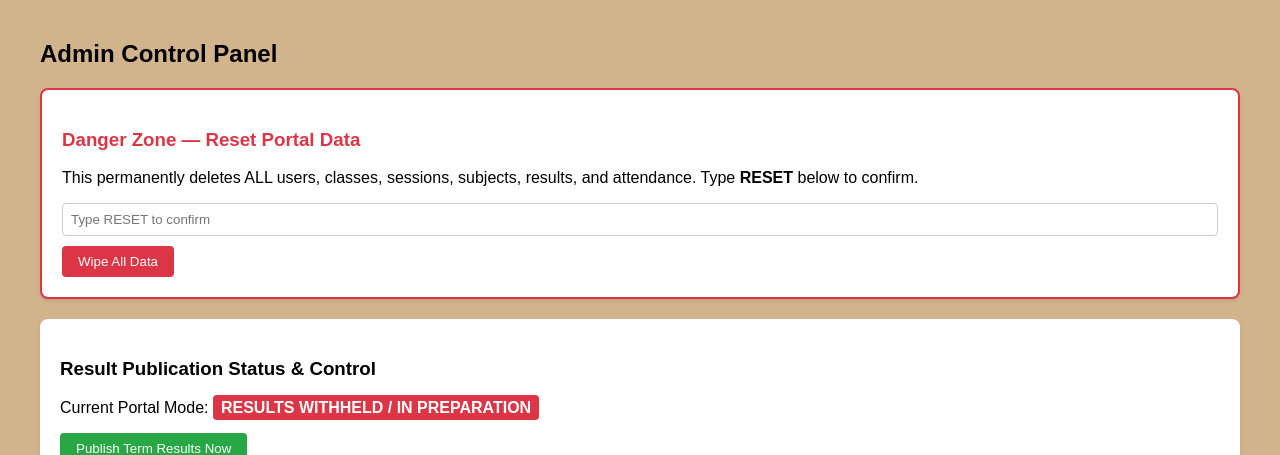
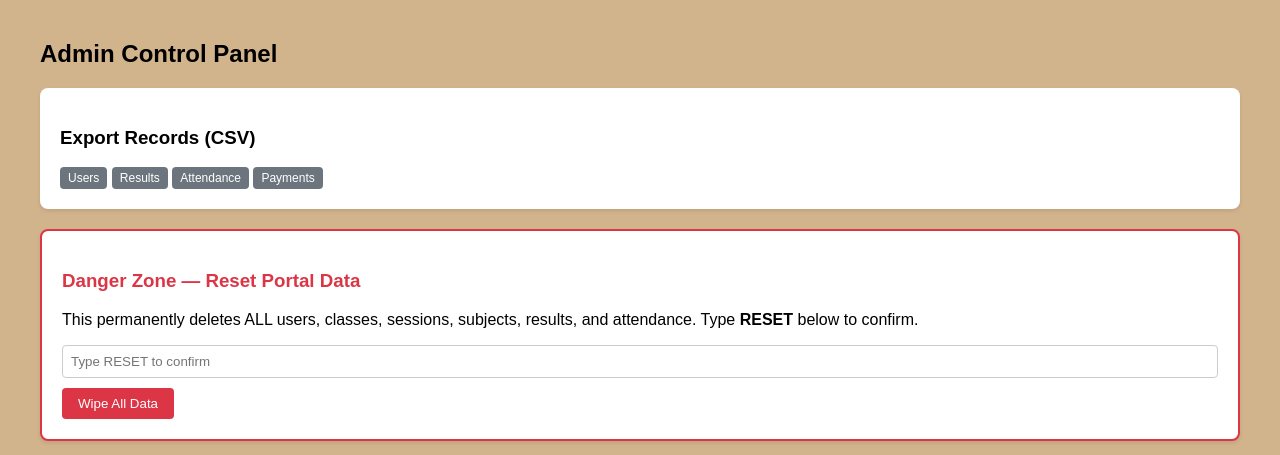
Before and after one commit to rufusofuzor123/prudenceinternationalschool_portal, a Flask app: page /admin/dashboard in a window 1280 px wide. Shown: the part 158-613 px from the top of the page. Run offline with Flask 3, Linux system fonts and the light colour scheme; a user stored in the database is signed in; data comes from the database, SQL or seed files in the repository; data that the repository does not hold is empty.

Commit message:
Add CSV export for users, results, attendance, and payments

```diff
--- a/app.py
+++ b/app.py
@@ -1,6 +1,6 @@
 import os
 import requests
-from flask import Flask, render_template, request, redirect, url_for, flash, abort
+from flask import Flask, render_template, request, redirect, url_for, flash, abort, Response
 from flask_sqlalchemy import SQLAlchemy
 from flask_login import LoginManager, UserMixin, login_user, logout_user, login_required, current_user
 from werkzeug.security import generate_password_hash, check_password_hash
@@ -654,6 +654,86 @@ def grade_class(assignment_id):
     return render_template("grade_class.html", assignment=assignment, student_results=student_results)
 
 
+@app.route("/admin/export/users")
+@login_required
+def export_users():
+    if current_user.role != "admin":
+        abort(403)
+    import csv, io
+    output = io.StringIO()
+    writer = csv.writer(output)
+    writer.writerow(["ID", "Full Name", "Username", "Role", "Email", "Class", "Fee Paid", "Parent Name", "Parent Email", "Parent Phone"])
+    for u in User.query.all():
+        writer.writerow([u.id, u.full_name, u.username, u.role, u.email or "", u.assigned_class or "", u.fee_paid, u.parent_name or "", u.parent_email or "", u.parent_phone or ""])
+    response = Response(output.getvalue(), mimetype="text/csv")
+    response.headers["Content-Disposition"] = "attachment; filename=users.csv"
+    return response
+
+
+@app.route("/admin/export/results")
+@login_required
+def export_results():
+    if current_user.role != "admin":
+        abort(403)
+    import csv, io
+    output = io.StringIO()
+    writer = csv.writer(output)
+    writer.writerow(["Student", "Class", "Subject", "CA1", "CA2", "Exam", "Total", "Grade", "Session"])
+    for r in AcademicResult.query.all():
+        writer.writerow([
+            r.student.full_name if r.student else "",
+            r.student.assigned_class if r.student else "",
+            r.subject.name if r.subject else "",
+            r.ca1_score, r.ca2_score, r.exam_score, r.total_score, r.grade,
+            r.session.name if r.session else ""
+        ])
+    response = Response(output.getvalue(), mimetype="text/csv")
+    response.headers["Content-Disposition"] = "attachment; filename=results.csv"
+    return response
+
+
+@app.route("/admin/export/attendance")
+@login_required
+def export_attendance():
+    if current_user.role != "admin":
+        abort(403)
+    import csv, io
+    output = io.StringIO()
+    writer = csv.writer(output)
+    writer.writerow(["Student", "Class", "Date", "Status", "Session"])
+    for a in Attendance.query.all():
+        writer.writerow([
+            a.student.full_name if a.student else "",
+            a.student.assigned_class if a.student else "",
+            a.date, a.status,
+            a.session.name if a.session else ""
+        ])
+    response = Response(output.getvalue(), mimetype="text/csv")
+    response.headers["Content-Disposition"] = "attachment; filename=attendance.csv"
+    return response
+
+
+@app.route("/admin/export/payments")
+@login_required
+def export_payments():
+    if current_user.role != "admin":
+        abort(403)
+    import csv, io
+    output = io.StringIO()
+    writer = csv.writer(output)
+    writer.writerow(["Student", "Class", "Reference", "Amount", "Date Paid", "Session"])
+    for p in Payment.query.all():
+        writer.writerow([
+            p.student.full_name if p.student else "",
+            p.student.assigned_class if p.student else "",
+            p.reference, p.amount, p.date_paid,
+            p.session.name if p.session else ""
+        ])
+    response = Response(output.getvalue(), mimetype="text/csv")
+    response.headers["Content-Disposition"] = "attachment; filename=payments.csv"
+    return response
+
+
 @app.route("/admin/dashboard", methods=["GET", "POST"])
 @login_required
 def admin_dashboard():
--- a/templates/admin_dashboard.html
+++ b/templates/admin_dashboard.html
@@ -1,6 +1,14 @@
 {% extends 'base.html' %}
 {% block content %}
 <h2>Admin Control Panel</h2>
+
+<div class="card no-print" style="margin-bottom:20px;">
+    <h3>Export Records (CSV)</h3>
+    <a href="{{ url_for('export_users') }}" class="btn btn-secondary btn-sm">Users</a>
+    <a href="{{ url_for('export_results') }}" class="btn btn-secondary btn-sm">Results</a>
+    <a href="{{ url_for('export_attendance') }}" class="btn btn-secondary btn-sm">Attendance</a>
+    <a href="{{ url_for('export_payments') }}" class="btn btn-secondary btn-sm">Payments</a>
+</div>
 
 <div class="card" style="margin-bottom:20px; border: 2px solid #dc3545;">
     <h3 style="color:#dc3545;">Danger Zone — Reset Portal Data</h3>
```
